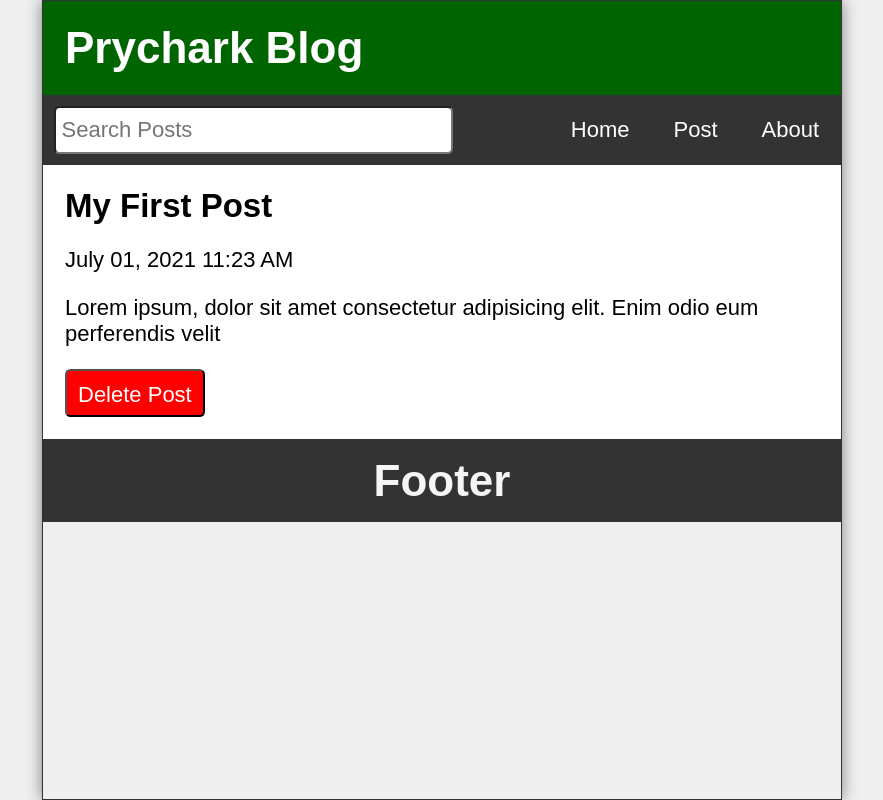
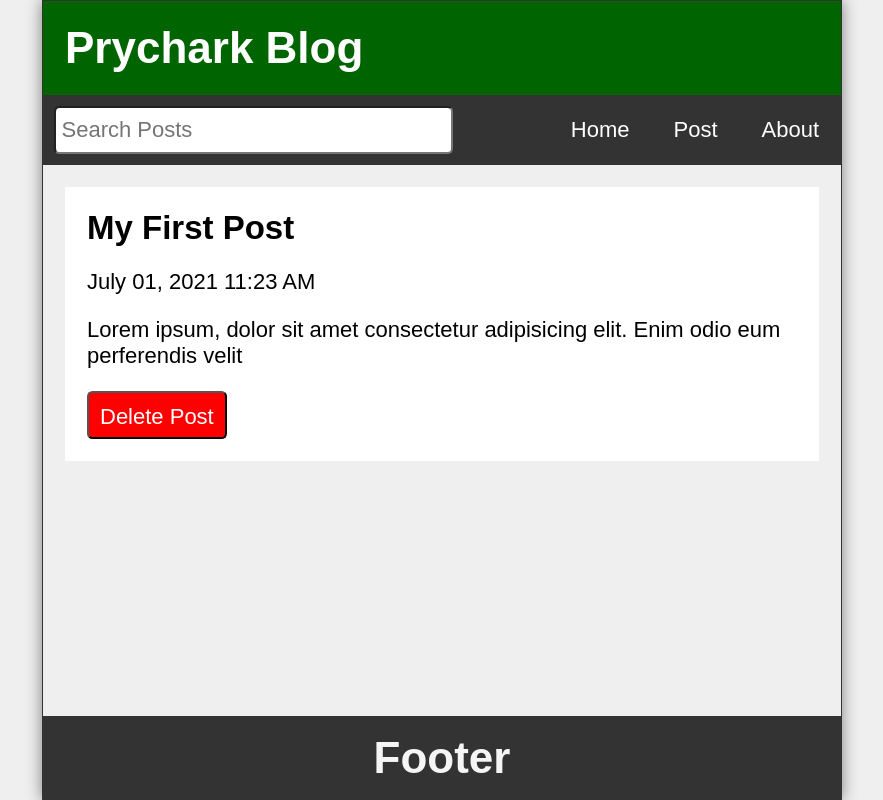
Before and after one commit to Banniroy/Prychark_Blog, a React (Vite) app: page /post/1 in a window 1280 px wide. Shown: the whole page, without its empty margins (198-1081 px from the left). Built offline with nearby package versions, Linux system fonts and the light colour scheme.

Commit message:
Update PostPage.css

```diff
--- a/src/PostPage.css
+++ b/src/PostPage.css
@@ -1,4 +1,4 @@
-.PostPage{
+.postPageMain{
     width: 100%;
     flex-grow: 1;
     padding: 1rem;
```
